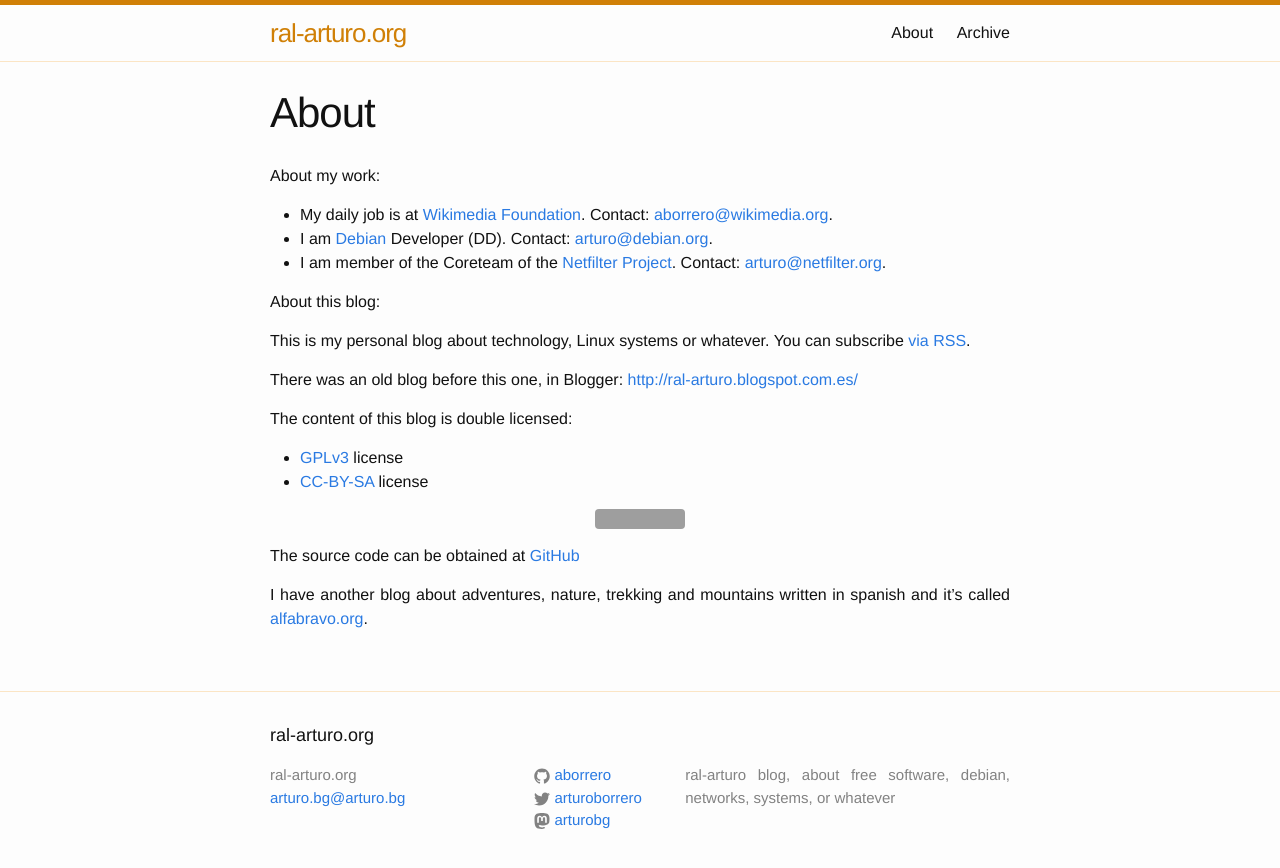
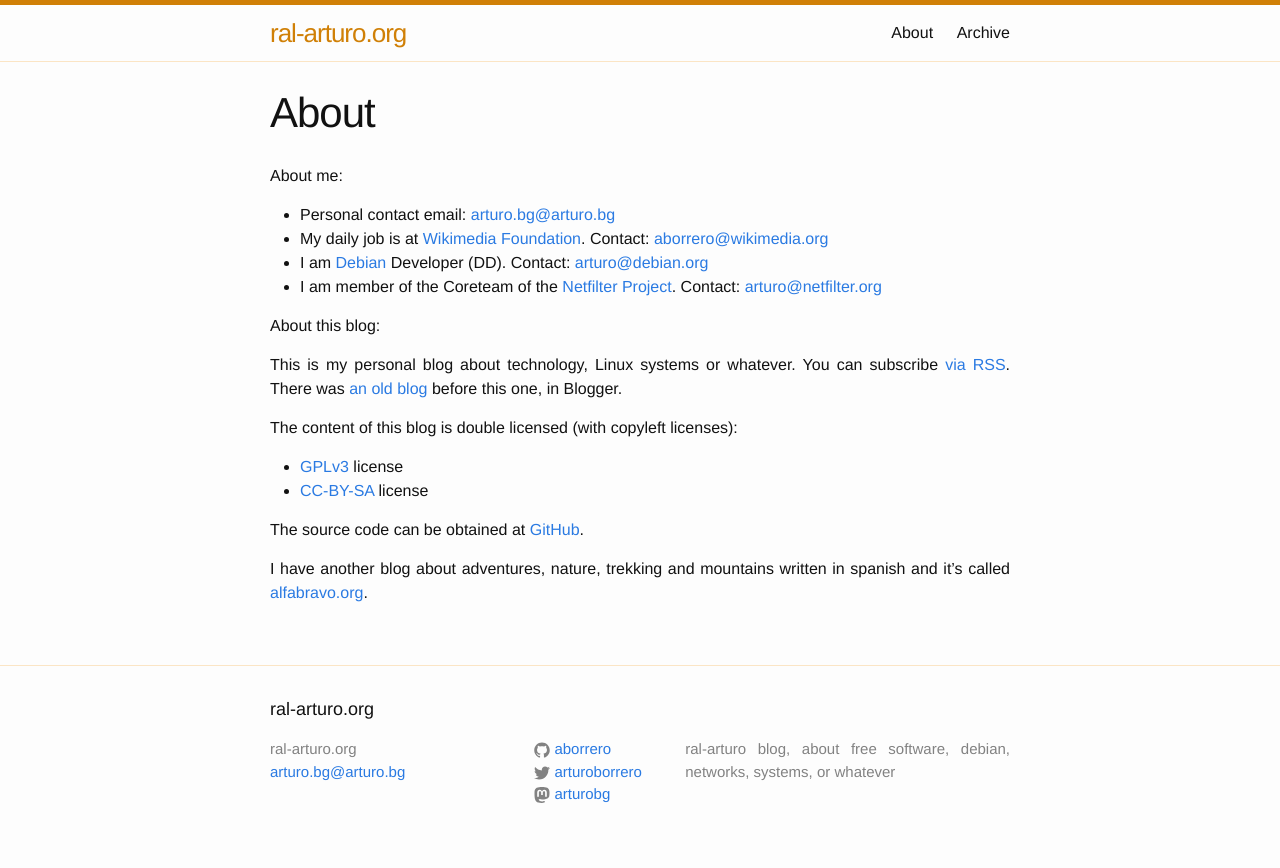
Before and after one commit to aborrero/ral-arturo.org, a Jekyll site: the page built from about.md, in a window 1280 px wide. Shown: the top 868 px of the page. Built offline with Jekyll 4.4.1, drawn with Linux system fonts in a browser that asks for light colours; grey boxes are pictures that could not be loaded.

Commit message:
about.md: refresh page
Refresh and cleanup page.

Signed-off-by: Arturo Borrero Gonzalez <arturo.bg@arturo.bg>

```diff
--- a/about.md
+++ b/about.md
@@ -4,40 +4,36 @@
 permalink: /about/
 ---
 
-About my work:
+About me:
 
+ * Personal contact email: [arturo.bg@arturo.bg](mailto:arturo.bg@arturo.bg)
  * My daily job is at [Wikimedia Foundation][wmf].
-  Contact: [aborrero@wikimedia.org](mailto:aborrero@wikimedia.org).
+  Contact: [aborrero@wikimedia.org](mailto:aborrero@wikimedia.org)
  * I am [Debian][debian] Developer (DD). Contact:
-  [arturo@debian.org](mailto:arturo@debian.org).
+  [arturo@debian.org](mailto:arturo@debian.org)
  * I am member of the Coreteam of the [Netfilter Project][netfilter].
-  Contact: [arturo@netfilter.org](mailto:arturo@netfilter.org).
+  Contact: [arturo@netfilter.org](mailto:arturo@netfilter.org)
 
 About this blog:
 
 This is my personal blog about technology, Linux systems or whatever.
 You can subscribe <a href="{{ "/feed.xml" | prepend: site.baseurl }}">via RSS</a>.
+There was [an old blog][ral-arturo-blogger] before this one, in Blogger.
 
-
-There was an old blog before this one, in Blogger:
- [http://ral-arturo.blogspot.com.es/][ral-arturo-blogger]
-
-The content of this blog is double licensed:
+The content of this blog is double licensed (with copyleft licenses):
 
 * [GPLv3](http://www.gnu.org/licenses/gpl-3.0.html) license
 * [CC-BY-SA](http://creativecommons.org/licenses/by-sa/4.0) license
 
-![CC-BY-SA](https://i.creativecommons.org/l/by-sa/4.0/80x15.png)
-
-The source code can be obtained at [GitHub][github]
+The source code can be obtained at [GitHub][github].
 
 I have another blog about adventures, nature, trekking and
 mountains written in spanish and it's called [alfabravo.org][alfabravo].
 
 
-[wmf]:				https://wikimediafoundation.org
-[debian]:			https://www.debian.org
-[netfilter]:			http://www.netfilter.org/
-[ral-arturo-blogger]:		http://ral-arturo.blogspot.com.es/
-[github]:			https://github.com/aborrero/ral-arturo.org
-[alfabravo]:			http://alfabravo.org
+[wmf]:                  https://wikimediafoundation.org
+[debian]:               https://www.debian.org
+[netfilter]:            https://www.netfilter.org/
+[ral-arturo-blogger]:   https://ral-arturo.blogspot.com.es/
+[github]:               https://github.com/aborrero/ral-arturo.org
+[alfabravo]:            https://alfabravo.org
```
